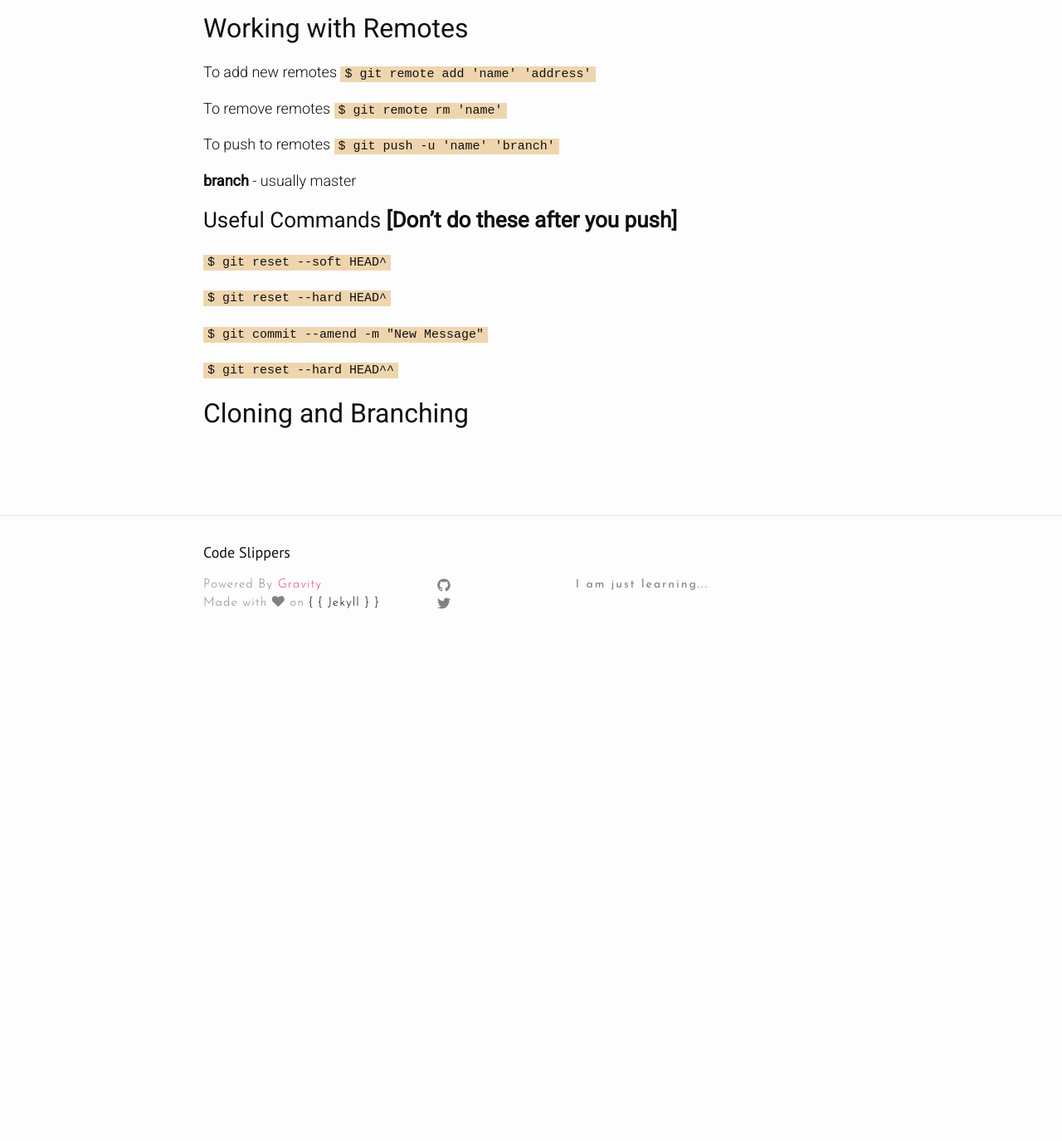
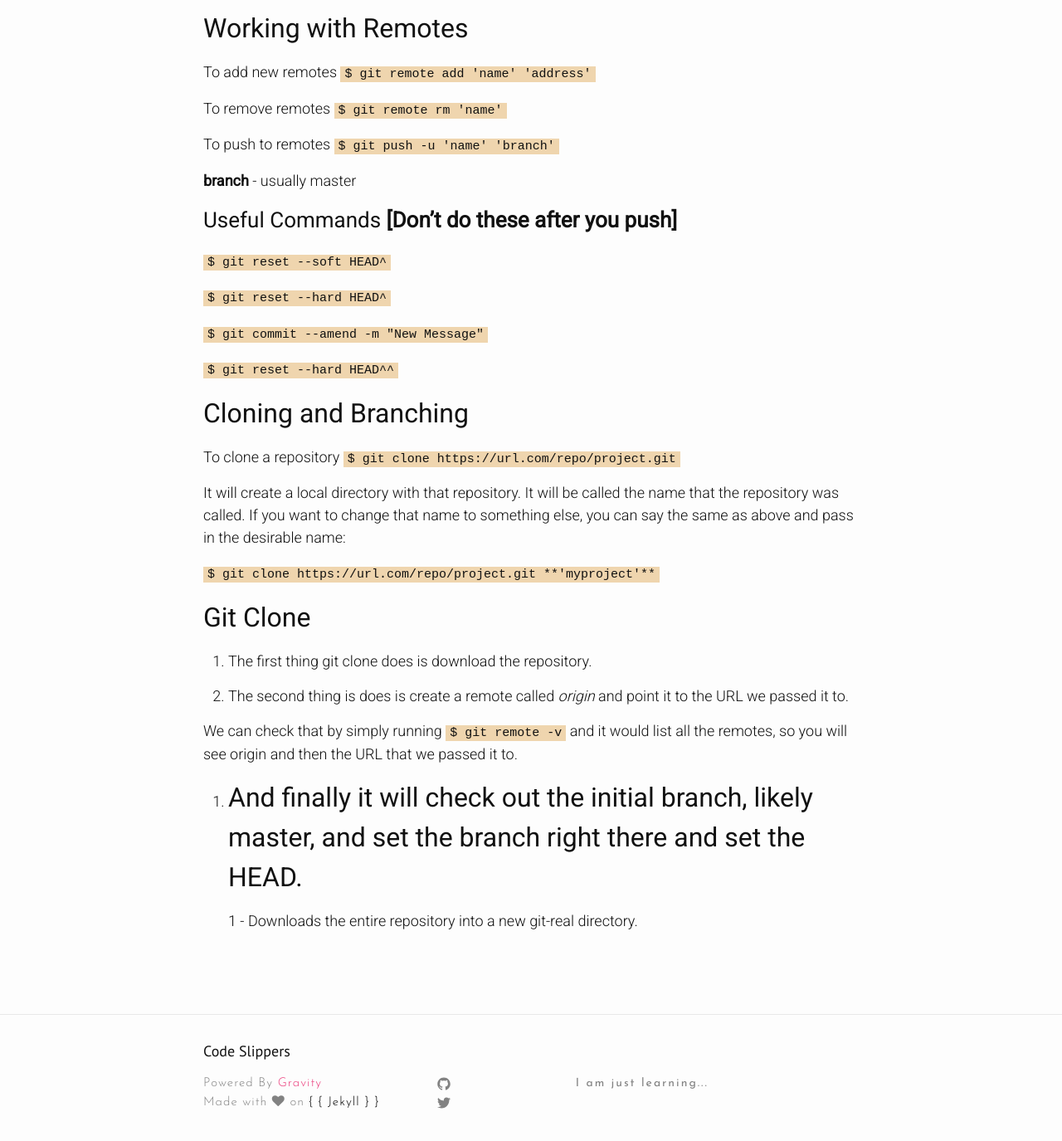
Before and after one commit to dumpofmemory/dumpofmemory.github.io, a Jekyll site: the page built from _posts/2018-12-22-git-cheatsheet.md, in a window 1280 px wide and 1400 px high, scrolled down 2749 px. Shown: the top 1375 px of the window at 83% size. Built offline with Jekyll 4.4.1, drawn with Linux system fonts in a browser that asks for light colours; nearby versions of some CDN libraries; our own code applies the rules of GitHub Pages for plain Markdown files; before the commit the page ends 3548 px from its top, so only the background shows below that.

Commit message:
Git Clone

```diff
--- a/_posts/2018-12-22-git-cheatsheet.md
+++ b/_posts/2018-12-22-git-cheatsheet.md
@@ -116,3 +116,21 @@ To push to remotes <code>$ git push -u 'name' 'branch'</code>
 <code>$ git reset --hard HEAD^^</code>
 
 ## Cloning and Branching
+
+To clone a repository <code>$ git clone https://url.com/repo/project.git</code>
+
+It will create a local directory with that repository. It will be called the name that the repository was called. If you want to change that name to something else, you can say the same as above and pass in the desirable name:
+
+<code>$ git clone https://url.com/repo/project.git **'myproject'**</code>
+
+## Git Clone
+
+1. The first thing git clone does is download the repository.
+
+2. The second thing is does is create a remote called *origin* and point it to the URL we passed it to.
+
+We can check that by simply running <code>$ git remote -v</code> and it would list all the remotes, so you will see origin and then the URL that we passed it to.
+
+3. And finally it will check out the initial branch, likely master, and set the branch right there and set the HEAD.
+---
+1 - Downloads the entire repository into a new git-real directory.
```
